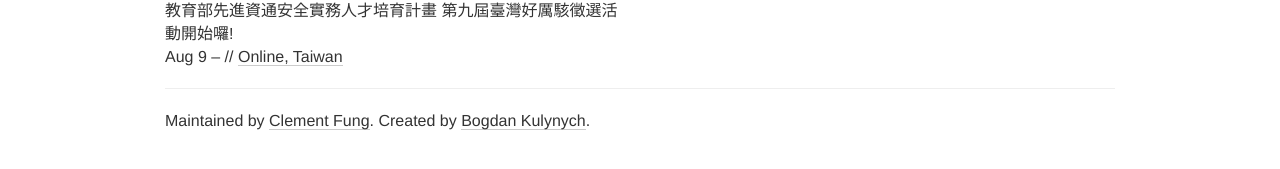
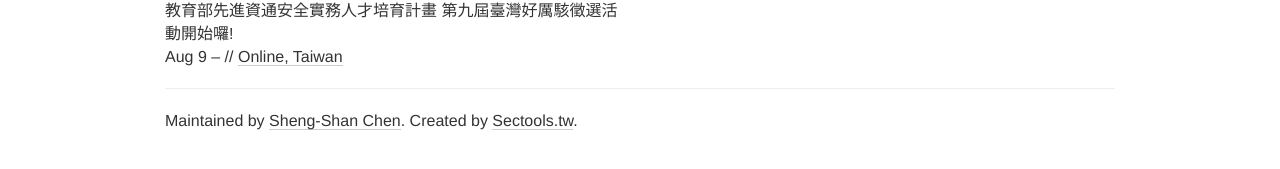
Before and after one commit to stwater20/taiwan-security-deadlines, a Jekyll site: the page built from index.html, in a window 1280 px wide. Shown: the part 398-567 px from the top of the page. Built offline with Jekyll 4.4.1, drawn with Linux system fonts in a browser that asks for light colours; nearby versions of some CDN libraries; comment, search, counter and statistics services are not loaded.

Commit message:
bug fixed

```diff
--- a/index.html
+++ b/index.html
@@ -100,7 +100,7 @@
         {% endfor %}
       </div>
       <footer>
-        Maintained by <a href="https://clementfung.github.io/">Clement Fung</a>. Created by <a href="//twitter.com/{{ site.twitter_username }}">Bogdan Kulynych</a>.
+        Maintained by <a href="https://github.com/stawter20">Sheng-Shan Chen</a>. Created by <a href="https://sectools.tw/">Sectools.tw</a>.
       </footer>
     </div>
 
```
